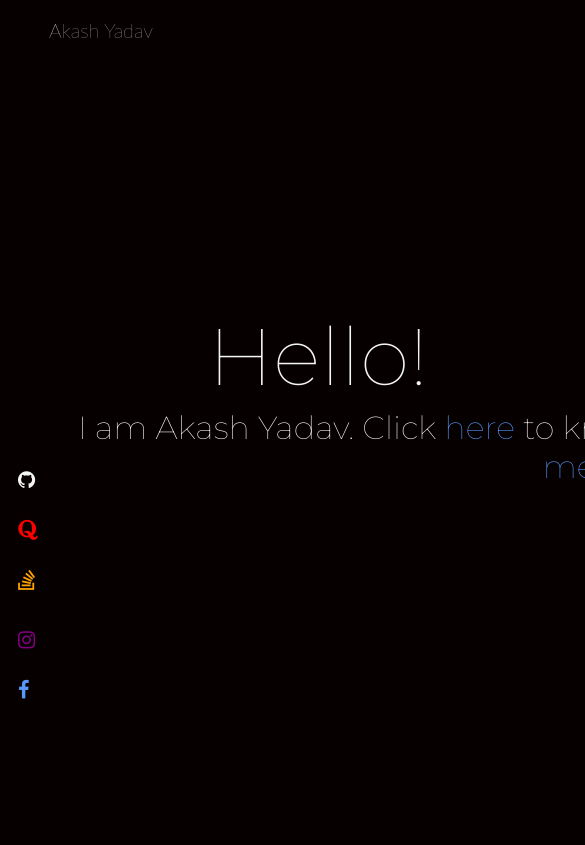
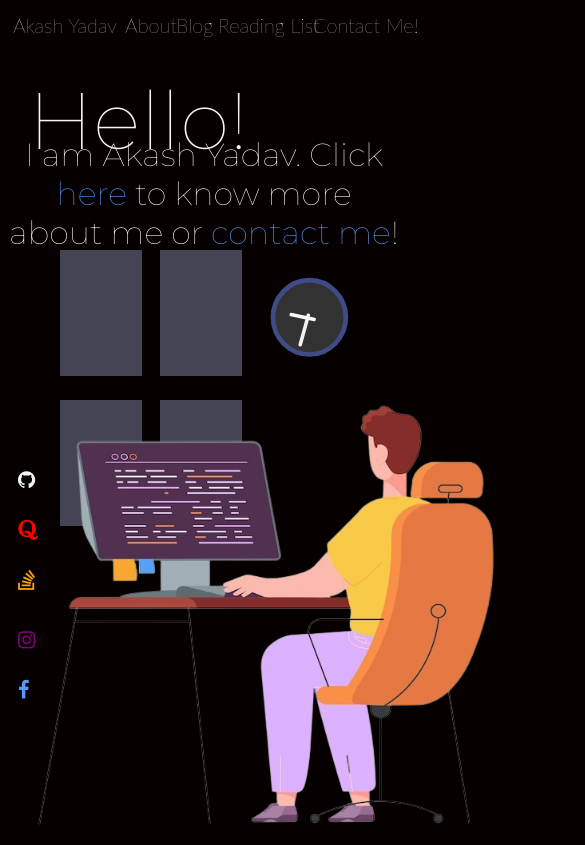
Before and after one commit to AkaGitash/Portfolio, a plain HTML site: page index.html in a window 390 px wide. Shown: the top 845 px of the page, 585 px wide, since content can reach past the window. Drawn offline with Linux system fonts and the light colour scheme; files whose address does not match are found by name.

Commit message:
Responsive Design for mobile friendly

```diff
--- a/CSS/styles.css
+++ b/CSS/styles.css
@@ -1,39 +1,42 @@
 body{
-
-   text-align: center;
    background-color:rgb(6, 0, 0);
    font-family: 'Montserrat', sans-serif;
    font-weight:lighter;
+   text-align: center;
 }
 
 h6{
-   margin-top:10px;
+    left:20px;
+    height:50px;
+    width:1500px;
    color:whitesmoke;
    font-size: 125%;
    position:absolute;
-   left:20px;
+   top:-25px;
    font-family: Lato, sans-serif;
    font-weight:lighter;
-   height:50px;
-   width:1500px;
+
 }
 
 h1{
     color:whitesmoke;
     font-family: 'Montserrat';
     font-weight: lighter;
-    position : absolute;
-    margin:  300px 400px auto 200px;
     font-size: 500%;
+    position:absolute;
+        top:300px;
+        left:200px
 }
 
 h2 {
+    left: 65px;
+    top: 400px;
+    width: 1000px;
     color:whitesmoke;
     font-size: 2em;
     font-weight: normal;
     position: absolute;
-    margin: 400px 400px auto 65px;
-    width: 1000px;
+
 
 }
 
@@ -44,27 +47,38 @@ h2 a:hover{
 h3{
     color:whitesmoke;
 }
+
 a{
     color:whitesmoke;
     text-decoration: none;
 
 }
 
+.nametohome{
+    position: absolute;
+    left: 40px;
+  }
+
 .header-link1{
-    margin-left: 850px;
-    padding-right:35px;
+    position: absolute;
+    left: 1000px;
 }
 .header-link2{
-    padding: 30px;
+    position: absolute;
+    left: 1100px;
 }
 .header-link3{
-    padding:30px
+    position: absolute;
+    left: 1185px;
 }
 .header-link4{
 
-    padding-left:30px;
+    position: absolute;
+    left: 1320px;
+
 
 }
+
 
 .herelink{
     color : #5897fb;
@@ -72,18 +86,6 @@ a{
 
 .contactmelink{
     color : #5897fb;
-}
-
-.img1{
-    width: 25%;
-    float: left;
-    margin-right: 30px;
-}
-
-.img2{
-    width: 25%;
-    float: right;
-    margin-left:30px;
 }
 
 .para1{
@@ -125,9 +127,10 @@ a{
 
 #instagram{
     box-sizing: border-box;
-    padding-top:10px;
+
     font-size: 20px;
     color:purple;
+    padding-top:10px;
     padding-bottom: 30px;
 }
 
@@ -145,22 +148,16 @@ a{
 }
 
 
-img{
-    width:200px;
-    height:200px;
-
-}
-
 .middle-container  {
     position:absolute;
 }
 
 .me{
+    top:250px;
+        left:1000px;
+        width:500px;
+        height:460px;
 position: absolute;
-top:250px;
-left:1000px;
-width:500px;
-height:460px;
 }
 
 
@@ -176,21 +173,20 @@ height:460px;
 
 @keyframes window-colour-chaning{
 
-  0%{background-color: yellow;}
-  25%{background-color: orange;}
-  50%{background-color: #3F3B6C;}
-  75%{background-color: #5F6F94}
-  95%{background-color: orange;}
-  100%{background-color: yellow;}
+  0%{background-color: #2a276f;}
+  25%{background-color: #f0e600;}
+  50%{background-color: #f06d00;}
+  75%{background-color: #4d4d4d}
+  100%{background-color: #2a276f;}
 }
 
 .first-window-pane{
     width:82px;
     height:126px;
+    left:1000px;
+    top:150px;
     background-color: yellow;
     position:absolute;
-    margin-left:1000px;
-    margin-top:150px;
     animation-name:window-colour-chaning;
     animation-iteration-count: infinite;
     animation-duration:6s;
@@ -203,8 +199,8 @@ height:460px;
   height:126px;
   background-color: yellow;
   position:absolute;
-  margin-left:1100px;
-  margin-top:150px;
+  left:1100px;
+  top:150px;
   animation-name:window-colour-chaning;
     animation-iteration-count: infinite;
     animation-duration:6s;
@@ -214,10 +210,11 @@ height:460px;
 .third-window-pane{
   width:82px;
   height:126px;
+  left:1000px;
+  top:295px;
   background-color: yellow;
   position:absolute;
-  margin-left:1000px;
-  margin-top:295px;
+
   animation-name:window-colour-chaning;
     animation-iteration-count: infinite;
     animation-duration:6s;
@@ -227,19 +224,24 @@ height:460px;
 .fourth-window-pane{
   width:82px;
   height:126px;
+  left:1100px;
+  top:295px;
   background-color: yellow;
   position:absolute;
-  margin-left:1100px;
-  margin-top:295px;
+
   animation-name:window-colour-chaning;
   animation-iteration-count: infinite;
   animation-duration:6s;
   animation-timing-function:ease-in-out;
 }
 
+
+
+
 svg{
-    margin-left: 1100px;
-    margin-top: 150px;
+    position: absolute;
+    left: 1230px;
+    top: 150px;
 }
 
 .hourhand{
@@ -258,6 +260,7 @@ svg{
     top:10px;
 }
 
+
 @keyframes loader {
     0%{
         rotate: 0deg;
@@ -266,3 +269,111 @@ svg{
         rotate:720deg;
     }
 }
+
+@media screen and (max-width: 800px) {
+    body{
+        text-align: center;
+    }
+    h6{ left:20px;
+        margin-top:10px;
+        height:50px;
+        width:1500px;
+
+    }
+    h2{
+        top: 100px;
+        width: 390px;
+        left: 1px;
+    }
+    h1{
+        position:absolute;
+        top:10px;
+        left:20px
+    }
+    .nametohome{
+        position: absolute;
+        left: -15px;
+        top: 20px;
+    }
+    .header-link1{
+        position: absolute;
+        left: 97px;
+        top: 20px;
+    }
+    .header-link2{
+        position: absolute;
+        left: 148px;
+        top: 20px;
+    }
+    .header-link3{
+        position: absolute;
+        left: 190px;
+        top: 20px;
+    }
+    .header-link4{
+        position: absolute;
+        left: 285px;
+        top: 20px;
+    }
+    .me{
+        top:385px;
+        left:16px;
+        width:500px;
+        height:460px;
+        right:1000px;
+        position:absolute;
+    }
+    .side-bar{
+       padding-top:20px;
+       padding-left:10px;
+       width:1px;
+       height:100%;
+       margin-top:450px;
+    }
+    #github{
+        padding-bottom:30px;
+    }
+    #quora{
+        padding-bottom: 30px;
+    }
+    #instagram{
+        padding-top:10px;
+    padding-bottom: 30px;
+    }
+    #stackoverflow{
+        padding-bottom: 30px;
+    }
+    .window{
+        width: 0px;
+    height:0px;
+    }
+    .first-window-pane{
+        width:82px;
+        height:126px;
+        left:60px;
+        top:250px;
+    }
+    .second-window-pane{
+        width:82px;
+        height:126px;
+        left:160px;
+        top:250px;
+    }
+    .third-window-pane{
+        width:82px;
+        height:126px;
+        left:60px;
+        top:400px;
+    }
+    .fourth-window-pane{
+        width:82px;
+        height:126px;
+        left:160px;
+        top:400px;
+    }
+    svg{
+        left: 270px;
+        top: 250px;
+    }
+
+    }
--- a/index.html
+++ b/index.html
@@ -1,6 +1,7 @@
 <!DOCTYPE html>
 <html lang="en">
 <head>
+   <meta name="viewport" content="width=device-width, initial-scale=1.0">
     <link rel="stylesheet" href="CSS/styles.css">
     <link rel="stylesheet" href = "fonts/stylesheet.css">
     <link rel="stylesheet" href="https://cdnjs.cloudflare.com/ajax/libs/font-awesome/4.7.0/css/font-awesome.min.css">
@@ -14,7 +15,7 @@
 
     <div class="nav-bar" >
     <h6>
-     <a href="index.html" target="_top">Akash Yadav</a>
+     <a class="nametohome" href="index.html" target="_top">Akash Yadav</a>
     <a class="header-link1" href="About/About.html" target="_top">About</a>
     <a class="header-link2" href="https://medium.com/@ay637637" target="_self">Blog</a>
     <a class="header-link3" href="" target="_self">Reading List</a>
@@ -27,7 +28,7 @@
     Hello!
     </h1>
     <h2>
-    I am Akash Yadav. Click <a class = "herelink" href = "" >here</a> to know more about me or <a class="contactmelink" href="">contact me</a>!
+    I am Akash Yadav. Click <a class = "herelink" href = "" >here</a> to know more about me or <a class="contactmelink" href="About/About.html">contact me</a>!
     </h2>
     </div>
 
```
